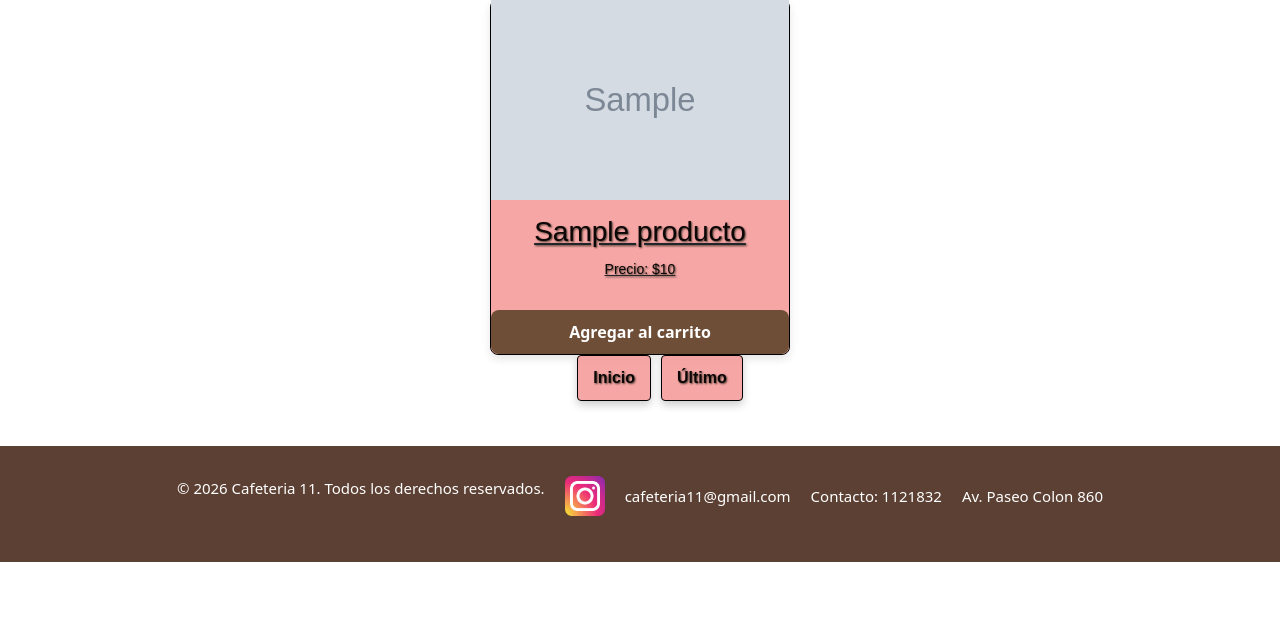
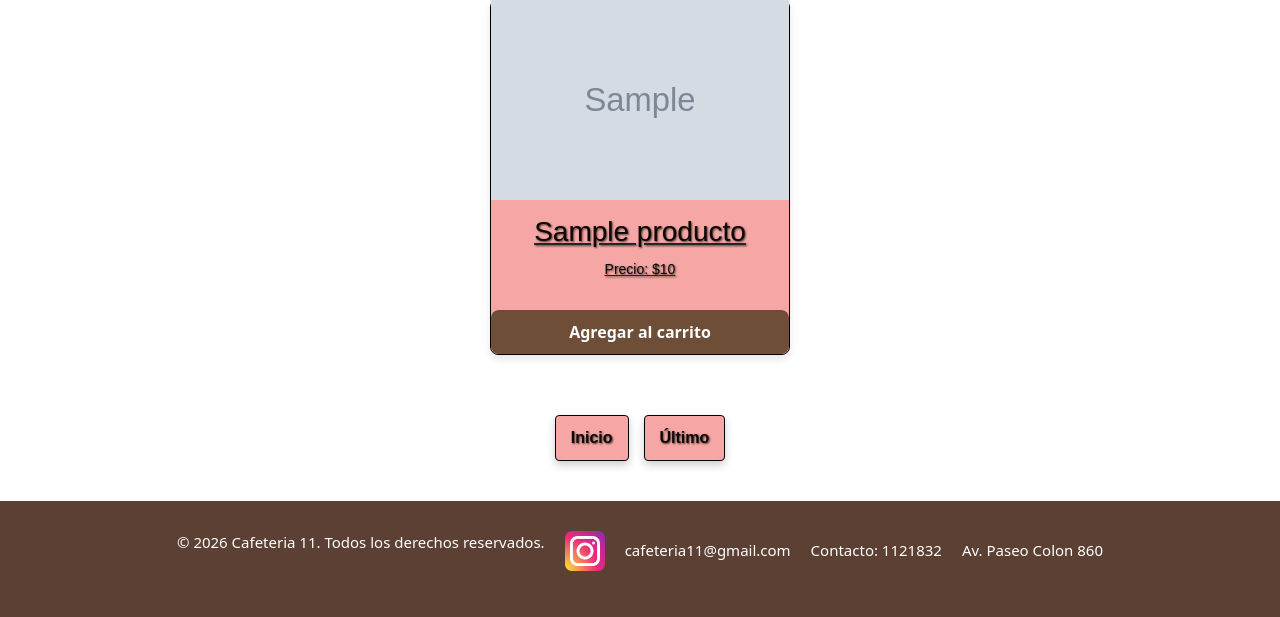
Before and after one commit to santiagoriost/Proyecto-final-integrador-IDS, a Flask app: page /productos/ in a window 1280 px wide. Shown: the part 238-855 px from the top of the page. Before the commit the page ends 800 px from the top, so only its background shows below. Run offline with Flask 3, Linux system fonts and the light colour scheme; grey boxes marked "Sample" are stand-in pictures; a database or web service that is not in the repository returns one stand-in record (values such as "Sample title"); data that the repository does not hold is empty; some libraries are stand-ins or nearby versions.

Commit message:
arregle algunas cosas de los css como botones en productos y un chiche en carrito

```diff
--- a/frontend/app.py
+++ b/frontend/app.py
@@ -4,7 +4,7 @@ from cafeteria_web.routes.usuarios import usuarios_bp
 from cafeteria_web.routes.dashboard import dashboard_bp
 from cafeteria_web.routes.ubicacion import ubicacion_bp
 from cafeteria_web.routes.carrito import carrito_bp
-import requests
+
 app = Flask(__name__)
 
 app.config["SECRET_KEY"] = "despues_vemos_que_pongo"
@@ -14,15 +14,7 @@ app.register_blueprint(usuarios_bp, url_prefix="/usuario")
 app.register_blueprint(dashboard_bp, url_prefix="/dashboard")
 app.register_blueprint(ubicacion_bp, url_prefix="/ubicacion")
 app.register_blueprint(carrito_bp, url_prefix="/carrito")
-@app.route("/admin/resenas")
-def ver_resenas_admin():
-    try:
-        respuesta = requests.get("http://backend:5001/resenas/")
-        lista_de_resenas = respuesta.json().get("reseñas", []) if respuesta.status_code == 200 else []
-    except Exception:
-        lista_de_resenas = []
 
-    return render_template("resenas.html", resenas=lista_de_resenas)
 
 if __name__ == "__main__":
     app.run(host='0.0.0.0', port=5002, debug=True)
--- a/frontend/static/styles/producto.css
+++ b/frontend/static/styles/producto.css
@@ -74,18 +74,11 @@
 }
 
 .contenedor_paginacion_productos {
-    display: none;
-    justify-content: center;
-    margin: 20px 0;
-    position: absolute;
-
-}
-
-.contenedor_paginacion_productos {
     display: flex;
     justify-content: center;
-    gap: 10px;
-    margin: -20px 0px;
+    align-items: center;
+    gap: 15px;
+    margin: 40px auto 20px;
     width: 100%;
 
 }
```
Also changed, not shown: frontend/static/styles/carrito.css (+16 -1 lines).
